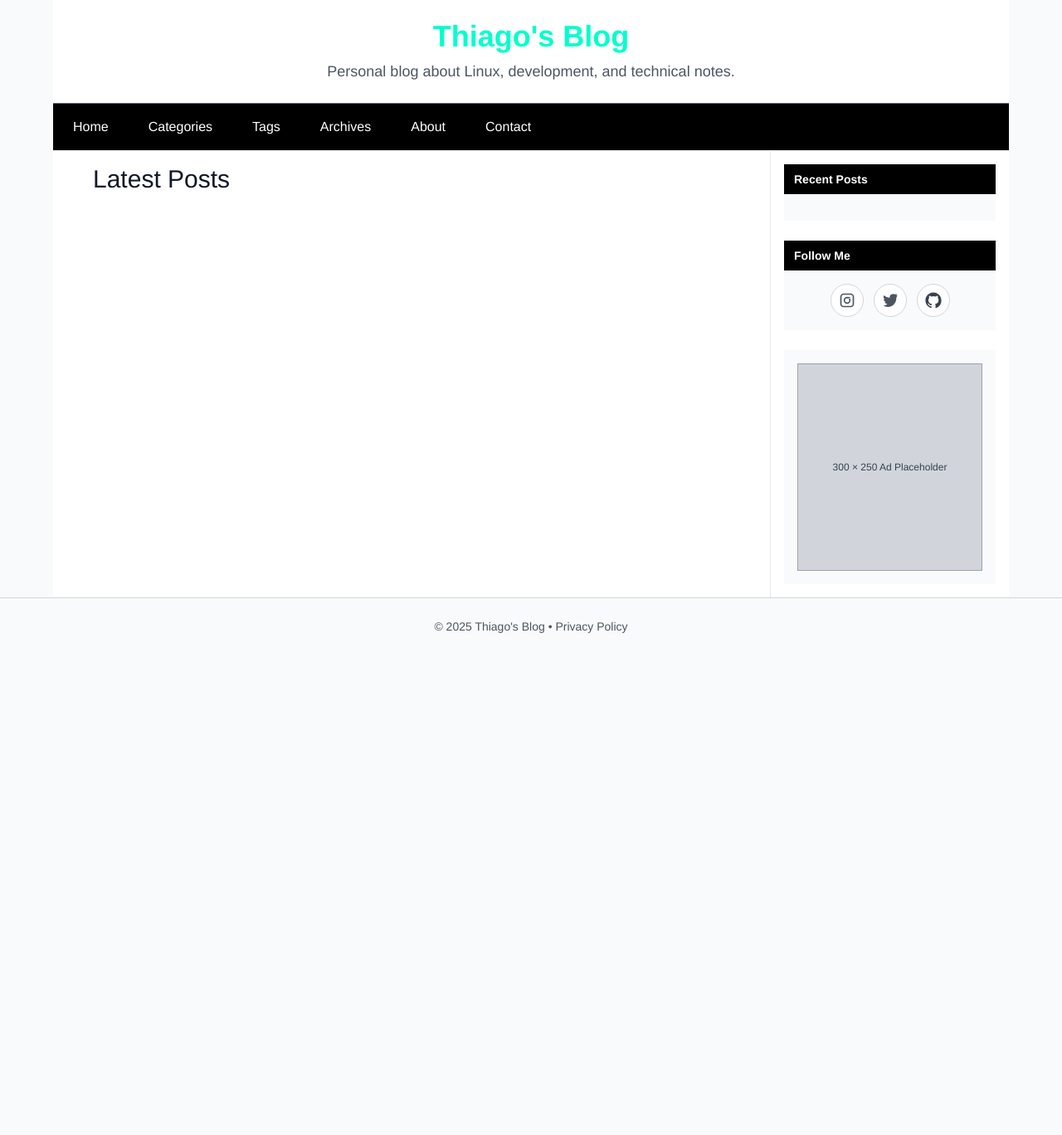
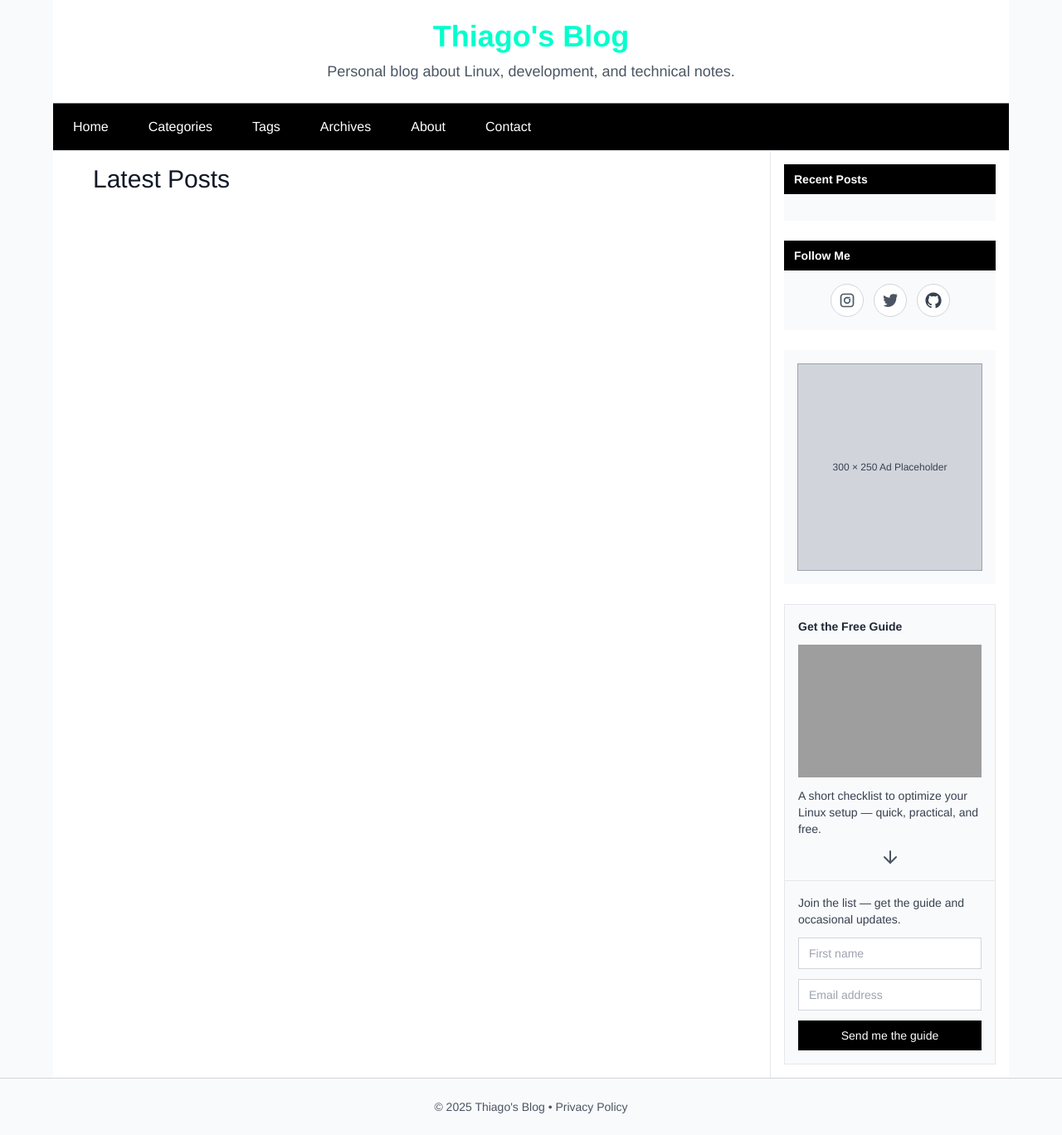
Before and after one commit to tfarina/tfarina.github.io, a Jekyll site: the page built from index.html, in a window 1280 px wide. Shown: the whole page at 83% size. Built offline with Jekyll 4.4.1, drawn with Linux system fonts in a browser that asks for light colours; nearby versions of some CDN libraries; the list of posts is cut into pages by our own code; before the commit the page ends 900 px from its top, so only the background shows below that; grey boxes are pictures that could not be loaded.

Commit message:
sidebar: add digital bait section
- Introduce a new two-part “digital bait” box in the sidebar:
  - Part 1: title, main image, subtitle, and arrow indicator
  - Part 2: short description, first-name field, email field, and CTA button
- Matches existing sidebar style (gray background, subtle borders, no black header)
- Uses inline SVG for arrow and placeholder image path for guide cover
- Prepared for future integration with an email provider via the form action

Signed-off-by: Thiago Farina <tfransosi@gmail.com>

```diff
--- a/_includes/sidebar.html
+++ b/_includes/sidebar.html
@@ -67,4 +67,63 @@
       </div>
     </div>
   </div>
+  <!-- Digital bait (sidebar) -->
+  <div class="overflow-hidden mt-6">
+    <!-- Part 1: Title, image, subtitle, arrow image -->
+    <div class="bg-gray-50 p-4 text-gray-800 border border-gray-200">
+      <!-- Title -->
+      <h3 class="text-sm font-semibold mb-3">Get the Free Guide</h3>
+
+      <!-- Main image (placeholder) -->
+      <div class="w-full mb-3">
+	<img src="/images/guide-cover-placeholder.png"
+	     alt="Guide cover"
+	     class="w-full h-auto object-cover"
+	     style="max-height:160px;">
+      </div>
+
+      <!-- Subtitle -->
+      <p class="text-sm text-gray-700 mb-3">
+	A short checklist to optimize your Linux setup — quick, practical, and free.
+      </p>
+
+      <!-- Arrow image (SVG) -->
+      <div class="w-full flex justify-center">
+	<svg class="w-6 h-6 text-gray-600" viewBox="0 0 24 24" fill="none" aria-hidden="true">
+	  <path d="M12 5v14" stroke="currentColor" stroke-width="2" stroke-linecap="round" stroke-linejoin="round"/>
+	  <path d="M19 12l-7 7-7-7" stroke="currentColor" stroke-width="2" stroke-linecap="round" stroke-linejoin="round"/>
+	</svg>
+      </div>
+    </div>
+
+    <!-- Part 2: small sentence, name input, email input, button -->
+    <div class="bg-gray-50 p-4 border border-gray-200 border-t-0">
+      <p class="text-sm text-gray-700 mb-3">
+	Join the list — get the guide and occasional updates.
+      </p>
+
+      <!-- Simple form (no backend) -->
+      <form action="#" method="post" class="space-y-3">
+	<div>
+	  <label for="db-firstname" class="sr-only">First name</label>
+	  <input id="db-firstname" name="first_name" type="text" placeholder="First name"
+		 class="w-full border border-gray-300 px-3 py-2 text-sm focus:outline-none focus:ring-1 focus:ring-gray-400" />
+	</div>
+
+	<div>
+	  <label for="db-email" class="sr-only">Email</label>
+	  <input id="db-email" name="email" type="email" placeholder="Email address"
+		 required
+		 class="w-full border border-gray-300 px-3 py-2 text-sm focus:outline-none focus:ring-1 focus:ring-gray-400" />
+	</div>
+
+	<div>
+	  <button type="submit"
+		  class="w-full bg-black text-white font-medium px-3 py-2 text-sm hover:opacity-95">
+	    Send me the guide
+	  </button>
+	</div>
+      </form>
+    </div>
+  </div>
 </aside>
```
